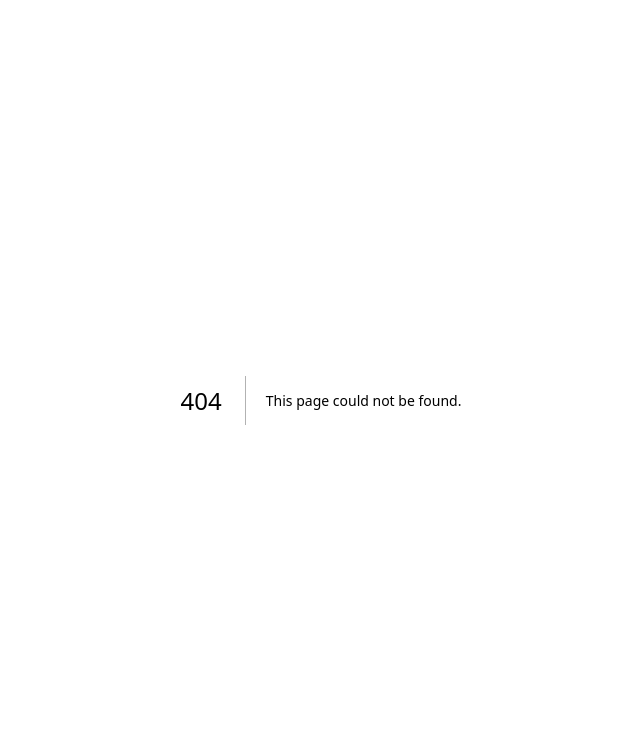
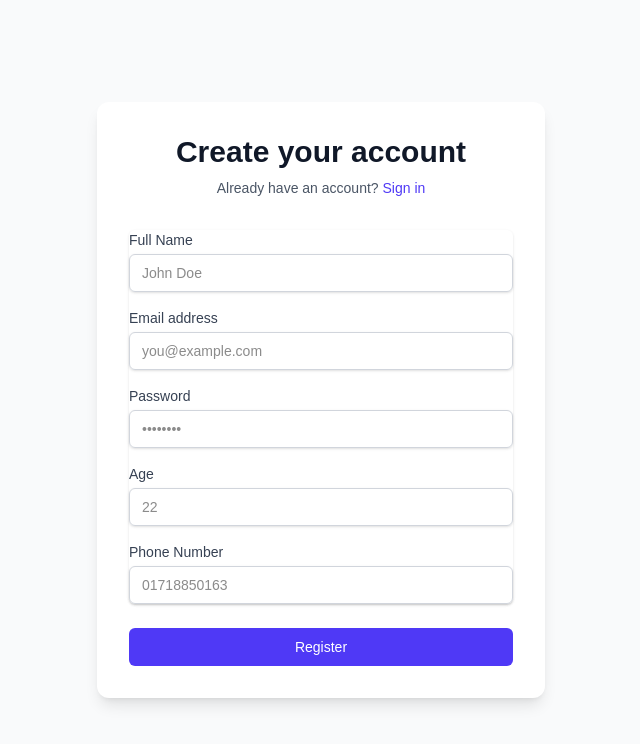
Before and after one commit to Toriqul2023/flight_frontend, a Next.js app: page /register in a window 1280 px wide. Before the commit this address had no page. Shown: the top 744 px of the page, without its empty margins (319-959 px from the left). Built offline with nearby package versions, Linux system fonts and the light colour scheme.

Commit message:
Reg page

```diff
--- a/package.json
+++ b/package.json
@@ -12,7 +12,8 @@
     "axios": "^1.16.1",
     "next": "16.2.6",
     "react": "19.2.4",
-    "react-dom": "19.2.4"
+    "react-dom": "19.2.4",
+    "react-hook-form": "^7.76.0"
   },
   "devDependencies": {
     "@tailwindcss/postcss": "^4",
--- /dev/null
+++ b/src/app/(page)/register/page.jsx
@@ -0,0 +1,134 @@
+"use client";
+import React from 'react';
+import { useForm } from 'react-hook-form';
+
+export default function page() {
+  const {
+    register,
+    handleSubmit,
+    formState: { errors, isSubmitting },
+    watch,
+  } = useForm();
+
+
+
+  const onSubmit = async (data) => {
+    try {
+        console.log(data)
+      const response = await fetch('/api/register', {
+        method: 'POST',
+        headers: { 'Content-Type': 'application/json' },
+        body: JSON.stringify(data),
+      });
+
+      if (response.ok) {
+        alert('Registration successful!');
+      } else {
+        alert('Something went wrong.');
+      }
+    } catch (error) {
+      console.error(error);
+      alert('Failed to submit form.');
+    }
+  };
+
+  return (
+    <div className="min-h-screen flex items-center justify-center bg-gray-50 px-4">
+      <div className="max-w-md w-full space-y-8 p-8 bg-white rounded-xl shadow-lg">
+        <div>
+          <h2 className="text-center text-3xl font-extrabold text-gray-900">
+            Create your account
+          </h2>
+          <p className="mt-2 text-center text-sm text-gray-600">
+            Already have an account?{' '}
+            <a href="/login" className="font-medium text-indigo-600 hover:text-indigo-500">
+              Sign in
+            </a>
+          </p>
+        </div>
+
+        <form className="mt-8 space-y-6" onSubmit={handleSubmit(onSubmit)}>
+          <div className="rounded-md shadow-sm space-y-4">
+            {/* Name Field */}
+            <div>
+              <label className="block text-sm font-medium text-gray-700">Full Name</label>
+              <input
+                type="text"
+                {...register("name", {  required: "Name is required" })}
+                className="mt-1 block w-full px-3 py-2 border border-gray-300 rounded-md shadow-sm focus:outline-none focus:ring-indigo-500 focus:border-indigo-500 text-sm"
+                placeholder="John Doe"
+              />
+              {errors.name && <p className="mt-1 text-xs text-red-600">{errors.name.message}</p>}
+            </div>
+
+            {/* Email Field */}
+            <div>
+              <label className="block text-sm font-medium text-gray-700">Email address</label>
+              <input
+                type="email"
+                {...register("email", {
+                  required: "Email is required",
+                  pattern: {
+                    value: /^[A-Z0-Y0-9._%+-]+@[A-Z0-Y0-9.-]+\.[A-Z]{2,}$/i,
+                    message: "Invalid email address"
+                  }
+                })}
+                className="mt-1 block w-full px-3 py-2 border border-gray-300 rounded-md shadow-sm focus:outline-none focus:ring-indigo-500 focus:border-indigo-500 text-sm"
+                placeholder="you@example.com"
+              />
+              {errors.email && <p className="mt-1 text-xs text-red-600">{errors.email.message}</p>}
+            </div>
+
+            {/* Password Field */}
+            <div>
+              <label className="block text-sm font-medium text-gray-700">Password</label>
+              <input
+                type="password"
+                {...register("password", {
+                  required: "Password is required",
+                  minLength: { value: 6, message: "Password must be at least 6 characters" }
+                })}
+                className="mt-1 block w-full px-3 py-2 border border-gray-300 rounded-md shadow-sm focus:outline-none focus:ring-indigo-500 focus:border-indigo-500 text-sm"
+                placeholder="••••••••"
+              />
+              {errors.password && <p className="mt-1 text-xs text-red-600">{errors.password.message}</p>}
+            </div>
+              <div>
+              <label className="block text-sm font-medium text-gray-700">Age</label>
+              <input
+                type="number"
+                {...register("age", {  required: "Age is required" })}
+                className="mt-1 block w-full px-3 py-2 border border-gray-300 rounded-md shadow-sm focus:outline-none focus:ring-indigo-500 focus:border-indigo-500 text-sm"
+                placeholder="22"
+              />
+              {errors.age && <p className="mt-1 text-xs text-red-600">{errors.age.message}</p>}
+            </div>
+              <div>
+              <label className="block text-sm font-medium text-gray-700">Phone Number</label>
+              <input
+                type="text"
+                {...register("phone", {  required: "Phone number is required" })}
+                className="mt-1 block w-full px-3 py-2 border border-gray-300 rounded-md shadow-sm focus:outline-none focus:ring-indigo-500 focus:border-indigo-500 text-sm"
+                placeholder="01718850163"
+              />
+              {errors.phone && <p className="mt-1 text-xs text-red-600">{errors.phone.message}</p>}
+            </div>
+
+
+
+          </div>
+
+          <div>
+            <button
+              type="submit"
+              disabled={isSubmitting}
+              className="group relative w-full flex justify-center py-2 px-4 border border-transparent text-sm font-medium rounded-md text-white bg-indigo-600 hover:bg-indigo-700 focus:outline-none focus:ring-2 focus:ring-offset-2 focus:ring-indigo-500 disabled:bg-indigo-400"
+            >
+              {isSubmitting ? 'Registering...' : 'Register'}
+            </button>
+          </div>
+        </form>
+      </div>
+    </div>
+  );
+}
```
Also changed, not shown: 1 other file (tests, documents, lock files or other folders).
